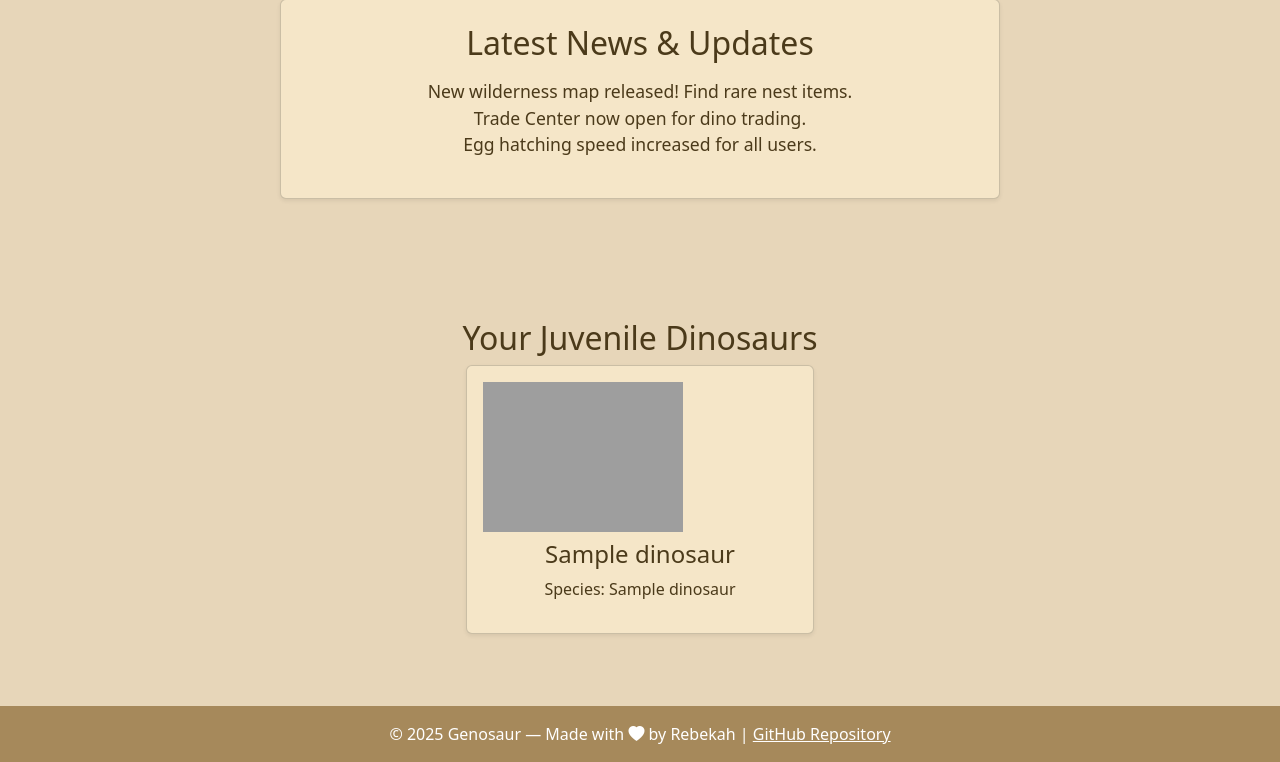
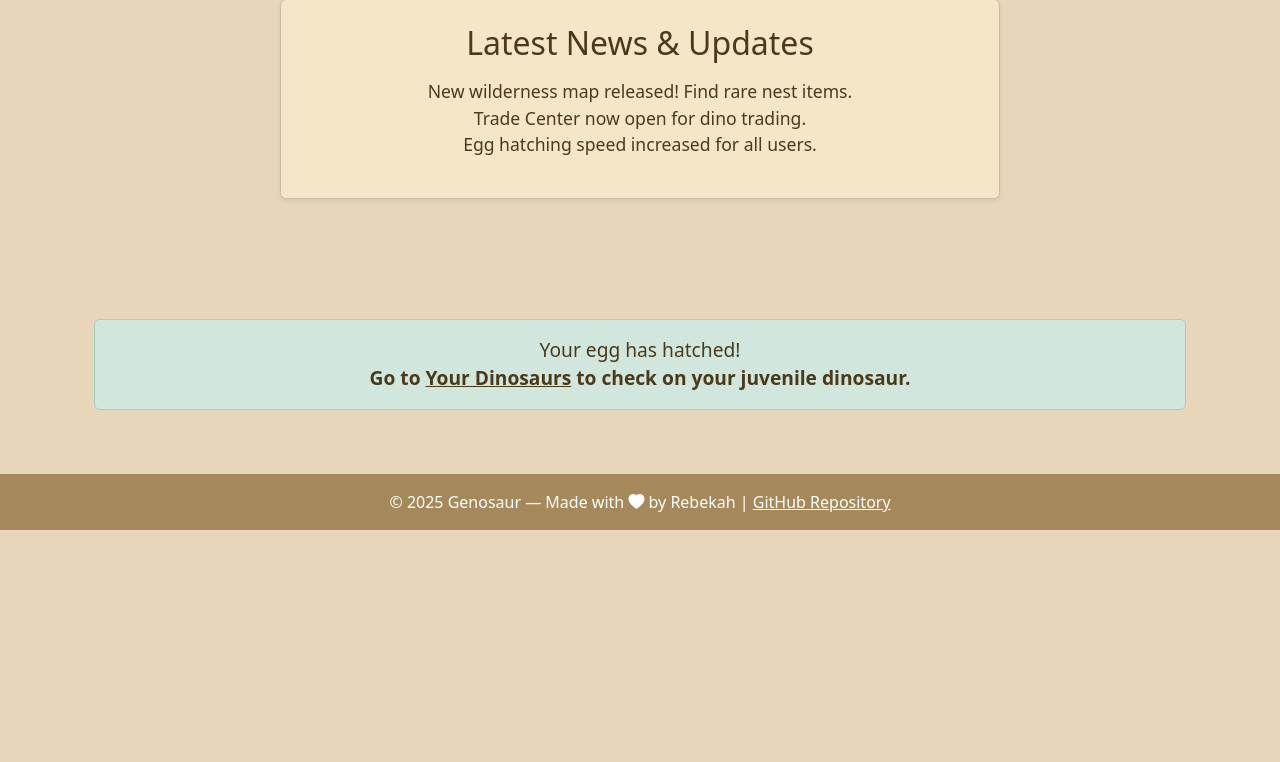
Before and after one commit to Rebekah-codes/Genosaur-Individual-Full-Stack-Dev-Project, a Django app: page /dashboard/ in a window 1280 px wide. Shown: the part 373-1135 px from the top of the page. After the commit the page ends 903 px from the top, so only its background shows below. Run offline with Django 4.2, Linux system fonts and the light colour scheme; a user stored in the database is signed in; tables that the repository leaves empty hold one stand-in row (values such as "Sample post"); grey boxes are pictures that could not be loaded.

Commit message:
UX: Show message instead of juvenile dino card on dashboard when egg hatches

```diff
--- a/templates/dashboard.html
+++ b/templates/dashboard.html
@@ -35,17 +35,9 @@
 </div>
   {% if juvenile_dinos %}
   <div class="container mt-5">
-    <h2 class="text-center" style="color:#4B3A1A;">Your Juvenile Dinosaurs</h2>
-    <div class="row justify-content-center">
-      {% for dino in juvenile_dinos %}
-        <div class="col-md-4 mb-4">
-          <div class="card shadow-sm p-3 text-center" style="background-color:#F5E6C8;">
-            <img src="{% static dino.image_path %}" alt="{{ dino.name }}" style="max-width:200px;">
-            <h4 class="mt-2">{{ dino.name }}</h4>
-            <p>Species: {{ dino.species_name }}</p>
-          </div>
-        </div>
-      {% endfor %}
+    <div class="alert alert-success text-center" style="font-size:1.2rem;">
+      Your egg has hatched! <br>
+      <strong>Go to <a href="{% url 'your_dinosaurs' %}">Your Dinosaurs</a> to check on your juvenile dinosaur.</strong>
     </div>
   </div>
   {% endif %}
```
